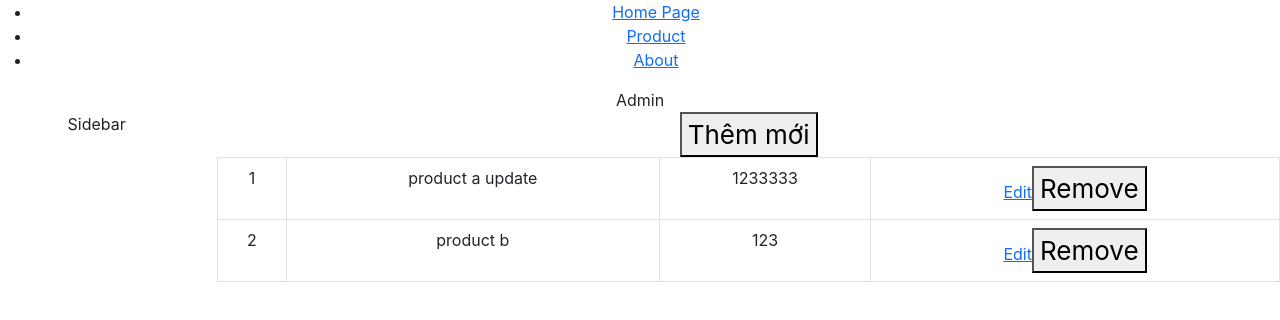
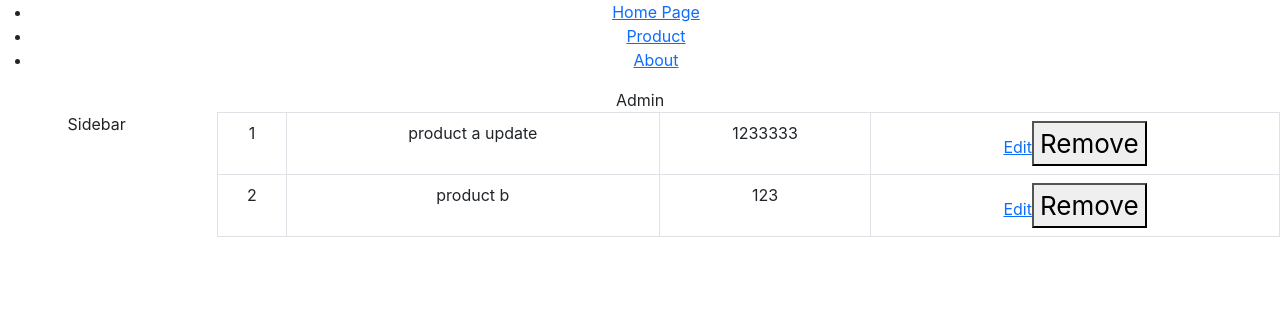
Before and after one commit to Buithihuong1203/react-ts-web16309, a React (Vite) app in the folder my-app/: page /admin/product in a window 1280 px wide. Shown: the top 320 px of the page. Built offline with nearby package versions, Linux system fonts and the light colour scheme; data requests are answered from the project's data file.

Commit message:
signin/signup

```diff
--- a/my-app/src/pages/ProductManager.tsx
+++ b/my-app/src/pages/ProductManager.tsx
@@ -5,13 +5,13 @@ import { Link } from 'react-router-dom'
 
 type ProductMangagerProps = {
     products: ProductType[];
-    onRemove: (id: number) => void
+    onRemove: (id: number) => void;
 }
 
 const ProductManager = (props: ProductMangagerProps) => {
     return (
         <div>
-            <button onClick={() => props.onAdd()}>Thêm mới</button>
+
             <table className="table table-bordered">
                 <tbody>
                     {props.products.map((item, index) => {
```
Also changed, not shown: my-app/src/pages/Signin.tsx (added, +11 -0 lines), my-app/src/pages/layouts/Singin.tsx (deleted, +0 -11 lines), my-app/src/pages/Signup.tsx (renamed from my-app/src/pages/layouts/Signup.tsx).
